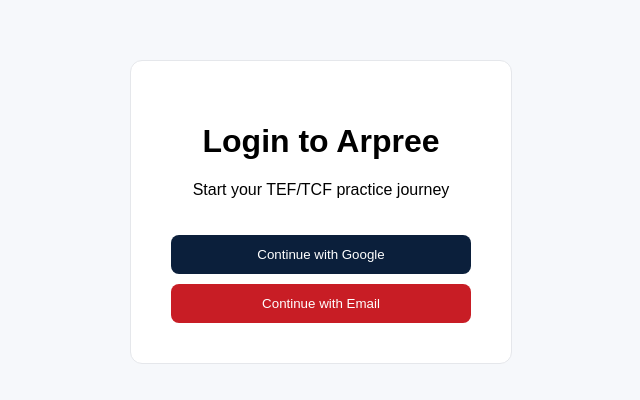
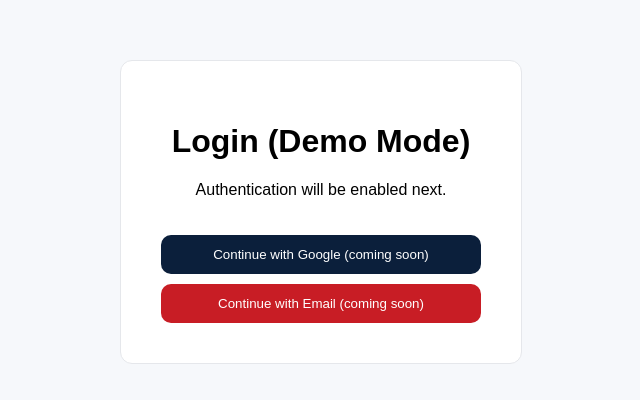
Before and after one commit to aaloopraantha/arpree, a Next.js app: page /login in a window 1280 px wide. Shown: the part 188-588 px from the top of the page, without its empty margins (319-959 px from the left). Built offline with nearby package versions, Linux system fonts and the light colour scheme; no server answers.

Commit message:
Update page.js

```diff
--- a/app/login/page.js
+++ b/app/login/page.js
@@ -1,64 +1,19 @@
 "use client";
 
-import { useState } from "react";
-import { createClient } from "@supabase/supabase-js";
-
-const supabase = createClient(
-  process.env.NEXT_PUBLIC_SUPABASE_URL,
-  process.env.NEXT_PUBLIC_SUPABASE_ANON_KEY
-);
-
 export default function Login() {
-  const [loading, setLoading] = useState(false);
-
-  const loginWithGoogle = async () => {
-    setLoading(true);
-
-    await supabase.auth.signInWithOAuth({
-      provider: "google",
-      options: {
-        redirectTo: `${window.location.origin}/dashboard`
-      }
-    });
-
-    setLoading(false);
-  };
-
-  const loginWithEmail = async () => {
-    const email = prompt("Enter your email:");
-
-    if (!email) return;
-
-    setLoading(true);
-
-    await supabase.auth.signInWithOtp({
-      email,
-      options: {
-        emailRedirectTo: `${window.location.origin}/dashboard`
-      }
-    });
-
-    setLoading(false);
-
-    alert("Check your email for the login link!");
-  };
-
   return (
     <main style={styles.page}>
       <div style={styles.card}>
-        <h1>Login to Arpree</h1>
+        <h1>Login (Demo Mode)</h1>
+        <p>Authentication will be enabled next.</p>
 
-        <p>Start your TEF/TCF practice journey</p>
-
-        <button onClick={loginWithGoogle} style={styles.googleBtn}>
-          Continue with Google
+        <button style={styles.btn}>
+          Continue with Google (coming soon)
         </button>
 
-        <button onClick={loginWithEmail} style={styles.emailBtn}>
-          Continue with Email
+        <button style={styles.btn2}>
+          Continue with Email (coming soon)
         </button>
-
-        {loading && <p>Loading...</p>}
       </div>
     </main>
   );
@@ -78,27 +33,25 @@ const styles = {
     padding: "40px",
     borderRadius: "12px",
     textAlign: "center",
-    border: "1px solid #E5E7EB",
-    width: "300px"
+    width: "320px",
+    border: "1px solid #E5E7EB"
   },
-  googleBtn: {
+  btn: {
     width: "100%",
     padding: "12px",
     marginTop: "20px",
     background: "#0B1F3B",
     color: "white",
     border: "none",
-    borderRadius: "8px",
-    cursor: "pointer"
+    borderRadius: "10px"
   },
-  emailBtn: {
+  btn2: {
     width: "100%",
     padding: "12px",
     marginTop: "10px",
     background: "#C81D25",
     color: "white",
     border: "none",
-    borderRadius: "8px",
-    cursor: "pointer"
+    borderRadius: "10px"
   }
 };
```
